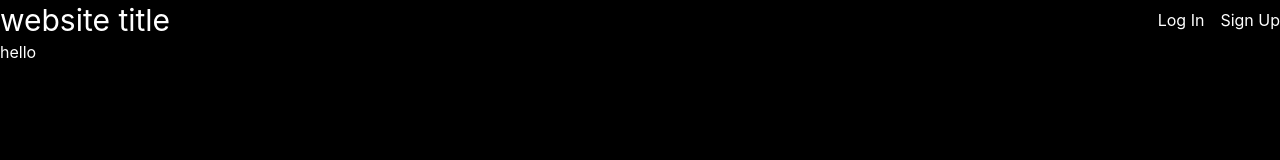
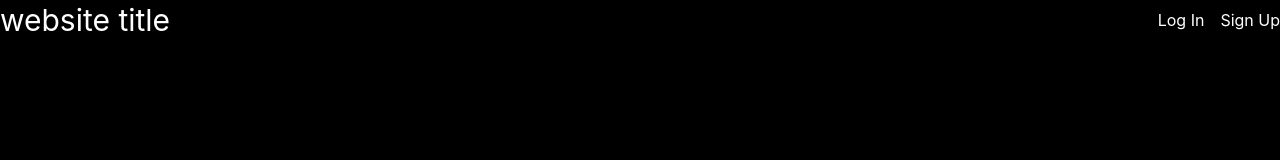
Before and after one commit to nottlavi/blog-app, a React (Create React App) app in the folder frontend/: page /user/1 in a window 1280 px wide. Shown: the top 160 px of the page. Built offline with nearby package versions, Linux system fonts and the light colour scheme; no server answers.

Commit message:
pre-follow-feature

```diff
--- a/frontend/src/components/core/UserPage/SelfProfile.jsx
+++ b/frontend/src/components/core/UserPage/SelfProfile.jsx
@@ -4,8 +4,9 @@ import { useSelector } from "react-redux";
 export const SelfProfile = () => {
   //looading imp info from redux
   const profile = useSelector((state) => state.auth.profile);
+  console.log("im here")
 
   return <div>
-
+    hello {profile.firstName}
   </div>;
 };
--- a/frontend/src/pages/UserPage.jsx
+++ b/frontend/src/pages/UserPage.jsx
@@ -9,10 +9,10 @@ export const UserPage = () => {
   //this email will be used to verify if the logged in user is viewing their own profile
   const email = useSelector((state) => state.auth.email);
 
+
+
   return (
-    <div>
-      hello {profile.firstName}
-      {email === profile.email ? <SelfProfile /> : <OtherProfile />}
-    </div>
+    //this shit will always match
+    <div>{email === profile.email ? <SelfProfile /> : <OtherProfile />}</div>
   );
 };
```
